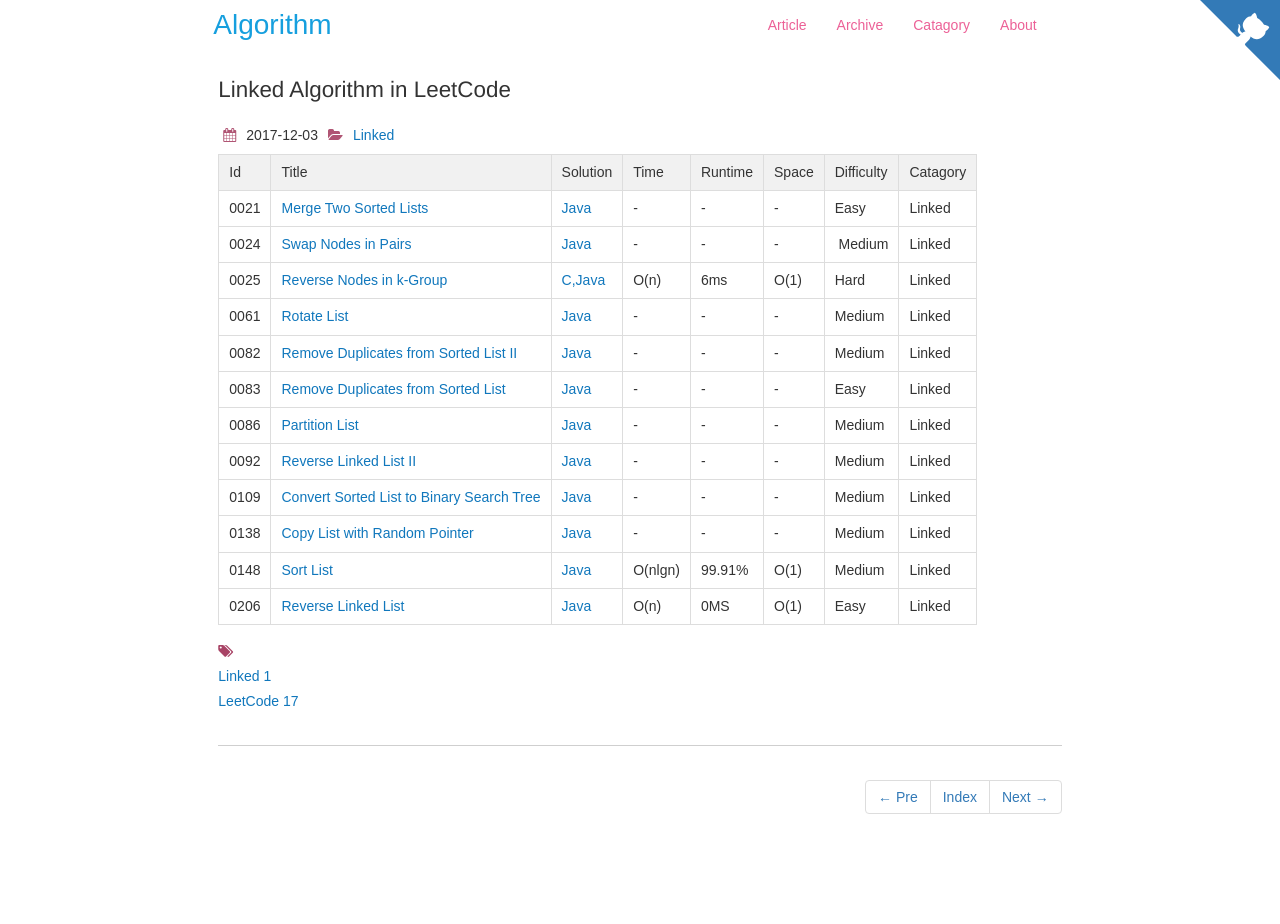
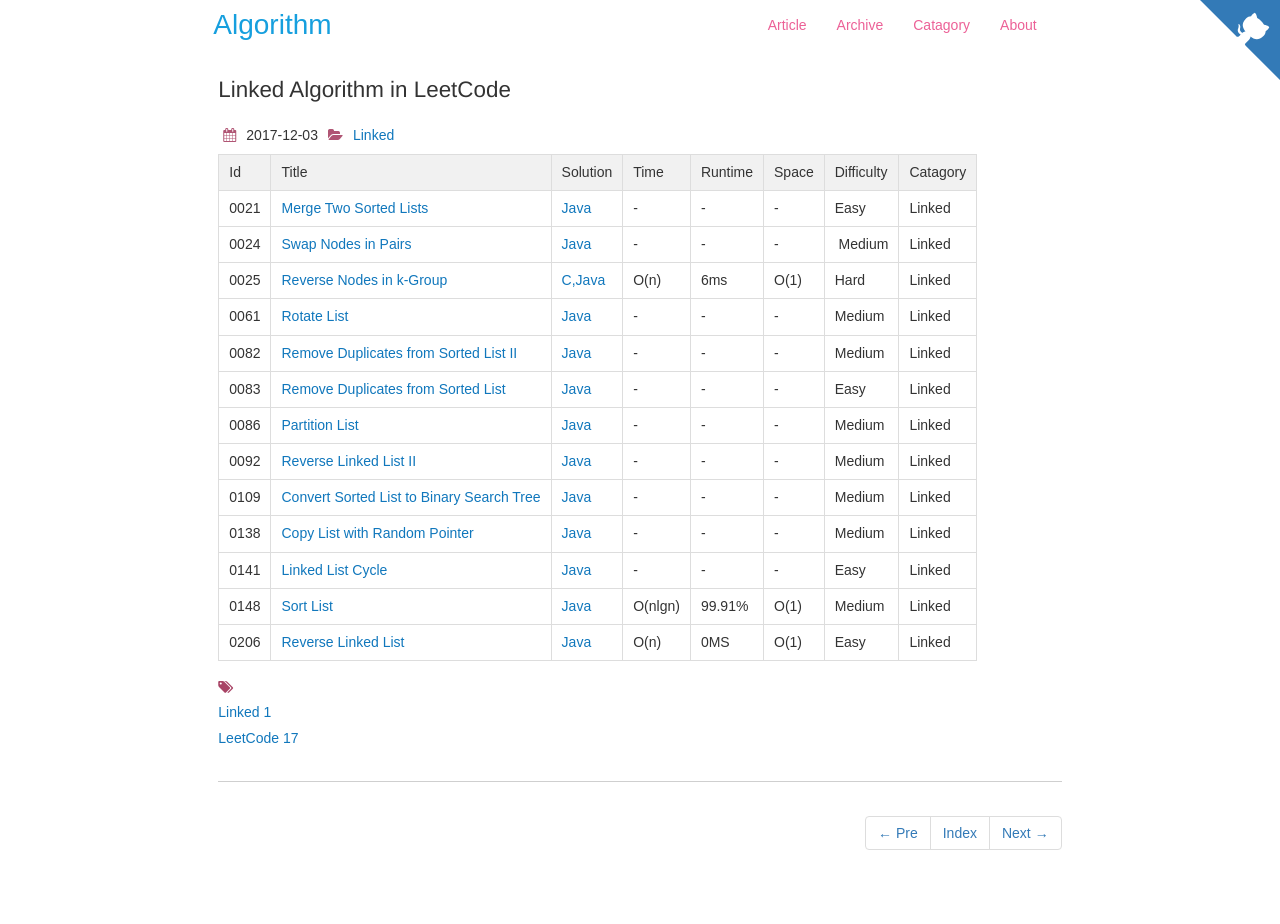
Before and after one commit to dunso/algorithm, a Jekyll site: the page built from docs/_posts/2017-12-03-Linked.md, in a window 1280 px wide. Built offline with Jekyll 4.4.1, drawn with Linux system fonts in a browser that asks for light colours; nearby versions of some CDN libraries; before the commit the page ends 900 px from its top, so only the background shows below that.

Commit message:
Add index of LeetCode0141.java to docs

```diff
--- a/docs/_posts/2017-12-03-Linked.md
+++ b/docs/_posts/2017-12-03-Linked.md
@@ -22,5 +22,6 @@
 |0092|[Reverse Linked List II](https://leetcode.com/problems/reverse-linked-list-ii) | [Java](https://e.srl/leetcode-92/)  |-|-|-|  Medium |Linked|
 |0109|[Convert Sorted List to Binary Search Tree](https://leetcode.com/problems/convert-sorted-list-to-binary-search-tree) | [Java](https://e.srl/leetcode-109/)  |-|-|-|  Medium |Linked|
 |0138|[Copy List with Random Pointer](https://leetcode.com/problems/copy-list-with-random-pointer) | [Java](https://e.srl/leetcode-138/)  |-|-|-|  Medium |Linked|
+|0141|[Linked List Cycle](https://leetcode.com/problems/linked-list-cycle/) | [Java](https://e.srl/leetcode-141/)  |-|-|-|  Easy |Linked|
 |0148|[Sort List](https://leetcode.com/problems/sort-list/) | [Java](https://e.srl/leetcode-148/)  | O(nlgn) |99.91%| O(1)  |  Medium |Linked|
 |0206|[Reverse Linked List](https://leetcode.com/problems/reverse-linked-list) | [Java](https://e.srl/leetcode-206/)  | O(n) |0MS| O(1)  |  Easy |Linked|
```
